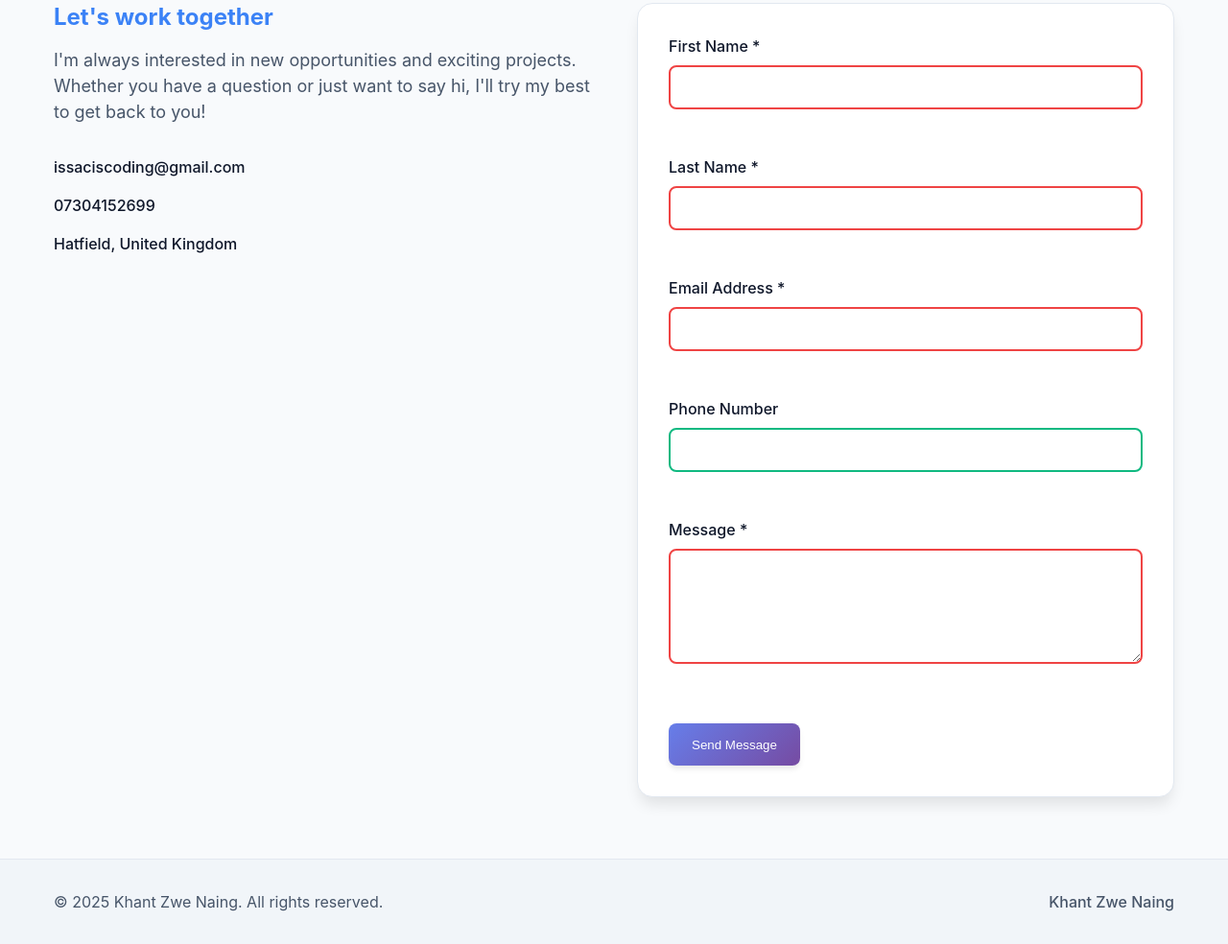
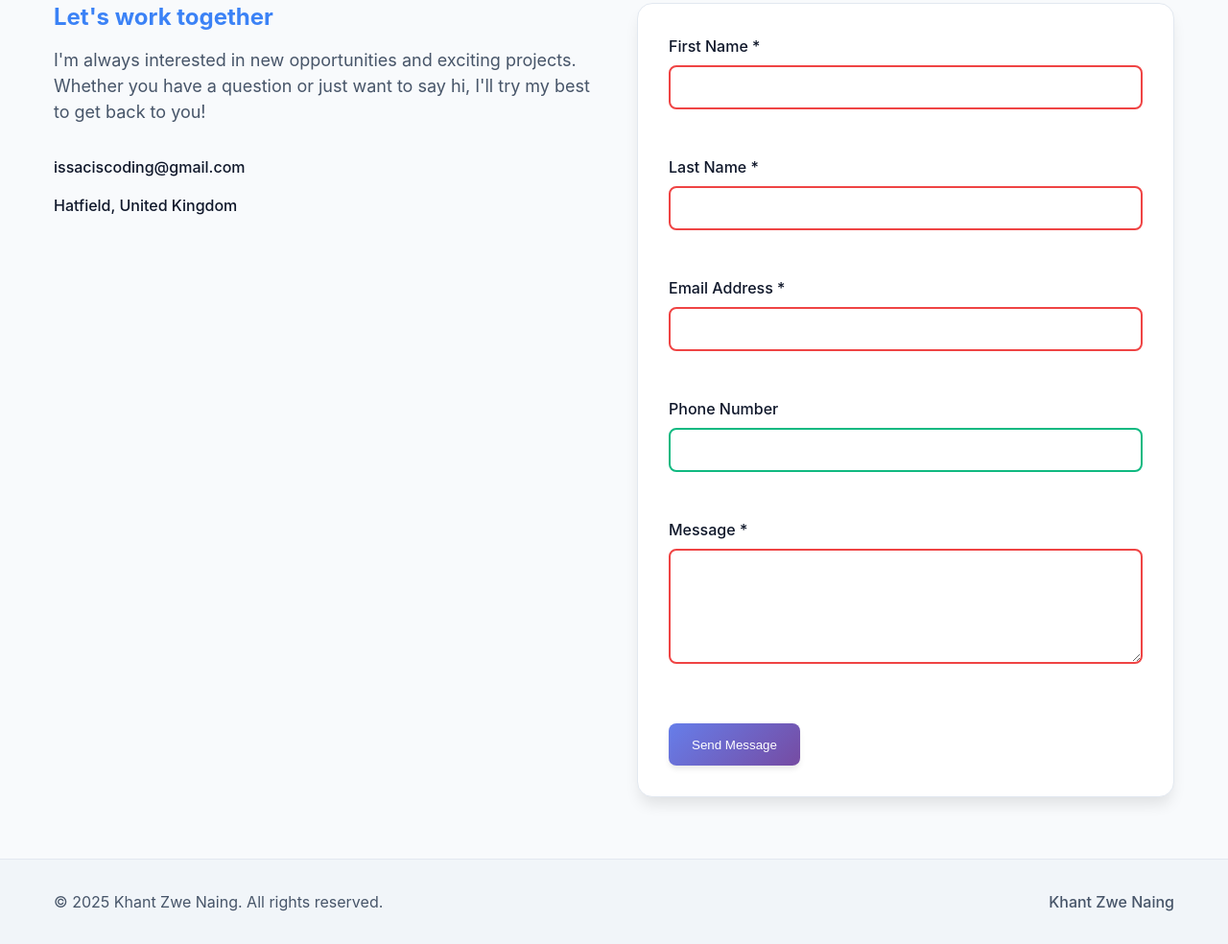
Before and after one commit to jadstrike/BCS-Intern-Project, a plain HTML site: page index.html in a window 1280 px wide. Shown: the part 2509-3493 px from the top of the page at 96% size. Drawn offline with Linux system fonts and the light colour scheme.

Commit message:
fix issues about deploymemnt

```diff
--- a/index.html
+++ b/index.html
@@ -280,11 +280,6 @@
                   </a>
                 </div>
                 <div class="contact-method">
-                  <a href="tel:+1234567890" class="contact-link">
-                    07304152699
-                  </a>
-                </div>
-                <div class="contact-method">
                   <span class="contact-text">Hatfield, United Kingdom</span>
                 </div>
               </div>
```
Also changed, not shown: 1 other file.
